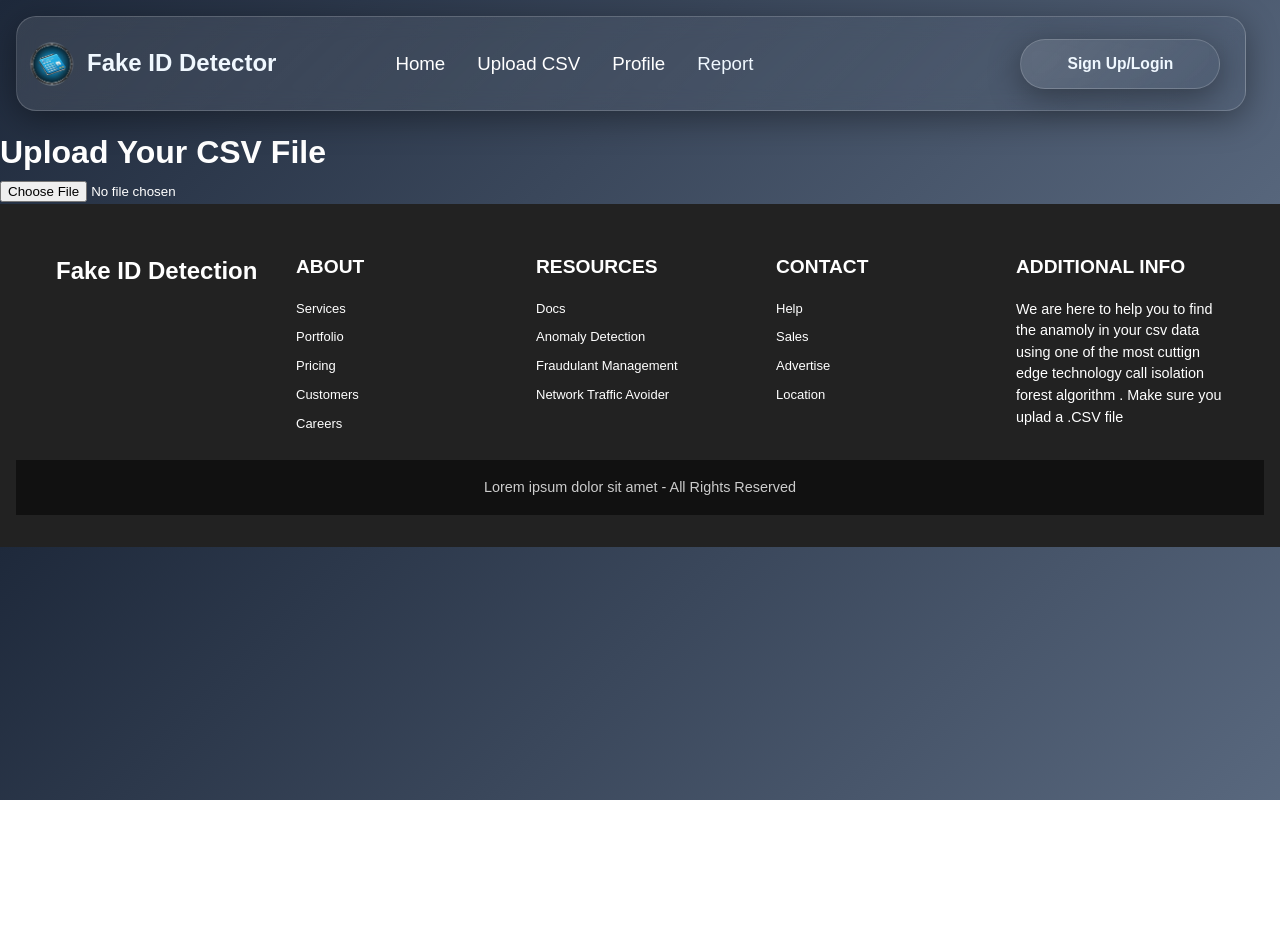
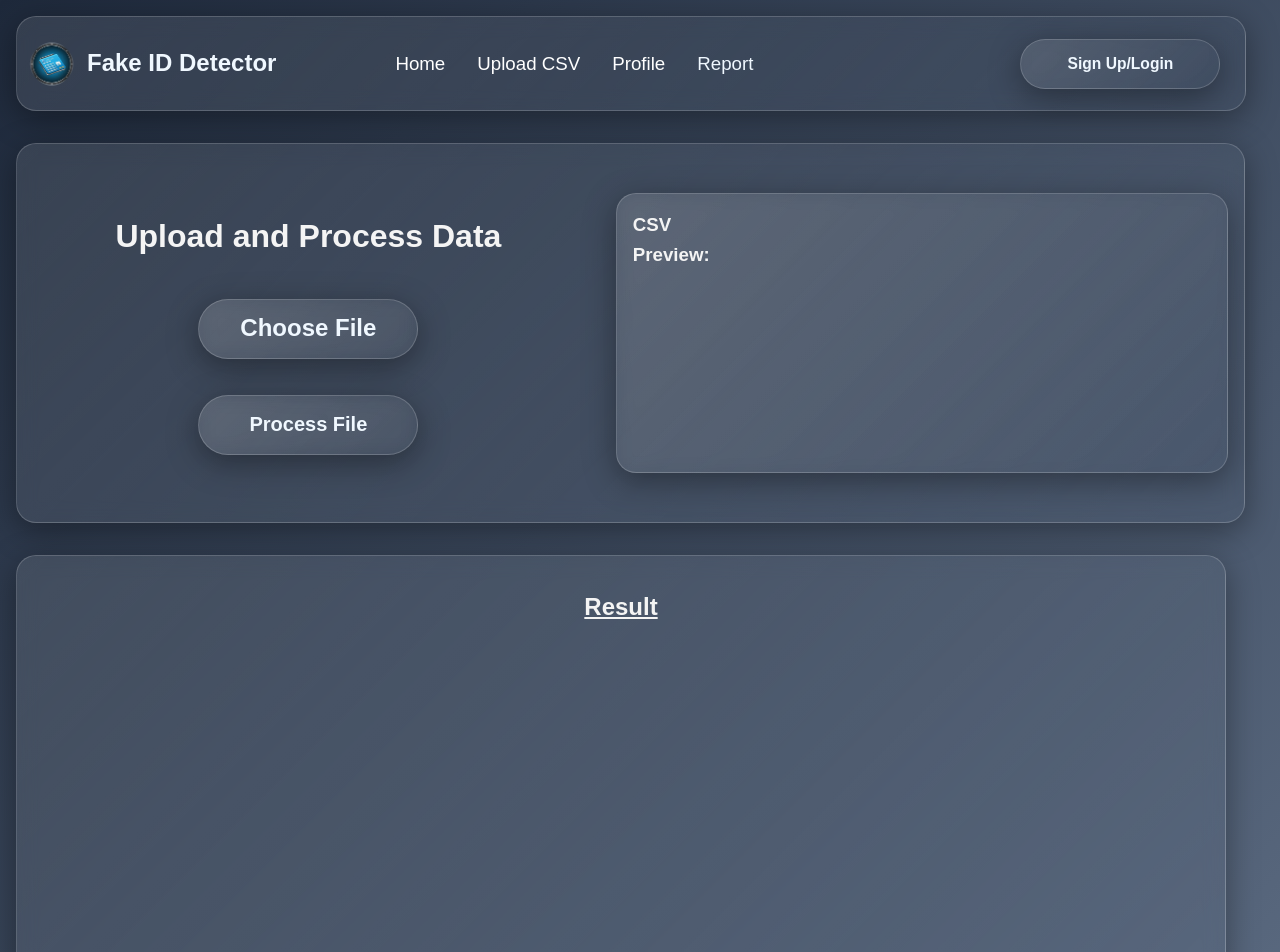
Before and after one commit to keerthirajsivashankar/Fake_ID_Detection, a React (Vite) app: page /upload in a window 1280 px wide. Shown: the top 952 px of the page. Before the commit the page ends 800 px from the top, so only its background shows below. Built offline with nearby package versions, Linux system fonts and the light colour scheme; a web font is replaced by a local one.

Commit message:
Done with frontend

```diff
--- a/package.json
+++ b/package.json
@@ -11,6 +11,7 @@
   },
   "dependencies": {
     "framer-motion": "^12.0.5",
+    "papaparse": "^5.5.2",
     "react": "^18.3.1",
     "react-dom": "^18.3.1",
     "react-router-dom": "^7.1.3"
--- a/src/App.jsx
+++ b/src/App.jsx
@@ -3,7 +3,9 @@ import { BrowserRouter as Router, Routes, Route, Link } from 'react-router-dom';
 import { motion } from 'framer-motion';
 import Logo from "./icon.png";
 import Image from "./Image.png";
-import upload from "./upload";
+import Profile from "./profile.jpg";
+import Papa from "papaparse";
+import Upload from "./upload";
 const pageVariants = {
   initial: {
     opacity: 0,
@@ -149,8 +151,15 @@ const ProfilePage = () => (
     variants={pageVariants}
     transition={pageTransition}
   >
-    <h1 className="text-3xl font-bold">Profile Page</h1>
-    <p className="mt-2">This is where user details will be displayed.</p>
+    <div className="profile-page">
+      <div className="profile1">
+        <h2>User Profile</h2>
+        <img className="profilephoto" src={Profile} alt="" />
+        <h2>Name : Keerthi Raj S</h2>
+        <h2>Gender : Male</h2>
+        <h2>D.O.B : 14/4/2004</h2>
+      </div>
+    </div>
   </motion.div>
 );
 
@@ -159,7 +168,7 @@ const App = () => (
     <Header />
     <Routes>
       <Route path="/" element={<LandingPage />} />
-      <Route path="/upload" element={<UploadPage />} />
+      <Route path="/upload" element={<Upload />} />
       <Route path="/profile" element={<ProfilePage />} />
     </Routes>
     <Footer />
--- a/src/index.css
+++ b/src/index.css
@@ -261,3 +261,151 @@ body {
     height: 400px;
     width: 100%;
 }
+/*Profile-page*/
+.profile-page{
+  display: flex;
+  flex-direction: column;
+  justify-content: center;
+  align-items: center;
+  height: 600px;
+  color: #fff;
+  width: 100%;
+}
+.profile1{
+  display: flex;
+  flex-direction: column;
+  justify-content: center;
+  align-items: center;
+  height: 500px;
+  width: 35%;
+  background: linear-gradient(135deg, rgba(255, 255, 255, 0.1), rgba(255, 255, 255, 0));
+  backdrop-filter: blur(10px);
+  -webkit-backdrop-filter: blur(10px);
+  color: aliceblue;
+  border: 1px solid rgba(255, 255, 255, 0.18);
+  box-shadow: 0 8px 32px 0 rgba(0, 0, 0, 0.37);
+  border-radius: 20px;
+
+}
+.profilephoto{
+  height: 150px;
+  width: 150px;
+  border-radius: 50%;
+}
+/*Processing Page*/
+.processing-page {
+  color: #f4f4f4;
+  width: 100%;
+  border-radius: 20px;
+  display: flex;
+  justify-content: center;
+  flex-direction: column;
+}
+
+.result-1 {
+  height: 380px;
+  width: 96%;
+  margin: 1rem;
+  background: linear-gradient(135deg, rgba(255, 255, 255, 0.1), rgba(255, 255, 255, 0));
+  backdrop-filter: blur(10px);
+  -webkit-backdrop-filter: blur(10px);
+  border: 1px solid rgba(255, 255, 255, 0.18);
+  box-shadow: 0 8px 32px 0 rgba(0, 0, 0, 0.37);
+  display: flex;
+  justify-content: center;
+  align-items: center;
+  flex-direction: row;
+  justify-content: space-around;
+  border-radius: 20px;
+}
+.result1{
+  text-decoration: underline;
+}
+.pr {
+  height: 280px;
+  width: 45%;
+  margin: 1rem;
+
+  display: flex;
+  justify-content: center;
+  align-items: center;
+  flex-direction: column;
+  justify-content: space-around;
+  border-radius: 20px;
+}
+
+.pl {
+  width: 50%; /* Adjusted width */
+  height: 280px; /* Adjusted height */
+  margin: 1rem;
+  background: linear-gradient(135deg, rgba(255, 255, 255, 0.1), rgba(255, 255, 255, 0));
+  backdrop-filter: blur(10px);
+  -webkit-backdrop-filter: blur(10px);
+  border: 1px solid rgba(255, 255, 255, 0.18);
+  box-shadow: 0 8px 32px 0 rgba(0, 0, 0, 0.37);
+  display: flex;
+  justify-content: center;
+  align-items: flex-start;
+  padding: 1rem;
+  border-radius: 20px;
+  overflow-y: auto;
+}
+
+.result {
+  height: 500px;
+  width: 1210px;
+  margin: 1rem;
+  background: linear-gradient(135deg, rgba(255, 255, 255, 0.1), rgba(255, 255, 255, 0));
+  backdrop-filter: blur(10px);
+  -webkit-backdrop-filter: blur(10px);
+  border: 1px solid rgba(255, 255, 255, 0.18);
+  box-shadow: 0 8px 32px 0 rgba(0, 0, 0, 0.37);
+  display: flex;
+  justify-content: center;
+  padding: 2rem;
+  border-radius: 20px;
+}
+table {
+  width: 100%;
+  border-collapse: collapse;
+  margin: 10px;
+  background-color: #ddd;
+  color: #242f65;
+}
+
+table, th, td {
+  border: 1px solid #ddd;
+  text-align: left;
+  margin: 2%;
+}
+
+th, td {
+  padding: 8px;
+}
+
+th {
+  background-color: #f2f2f2;
+}
+.ubtn {
+  height: 60px;
+  width: 220px;
+  border-radius: 35px;
+  border: 0px solid;
+  background: linear-gradient(135deg, rgba(255, 255, 255, 0.1), rgba(255, 255, 255, 0));
+  backdrop-filter: blur(10px);
+  -webkit-backdrop-filter: blur(10px);
+  color: aliceblue;
+  border: 1px solid rgba(255, 255, 255, 0.18);
+  box-shadow: 0 8px 32px 0 rgba(0, 0, 0, 0.37);
+  text-align: center;
+  display: flex;
+  align-items: center;
+  justify-content: center;
+}
+
+pre {
+  white-space: pre-wrap;
+  word-wrap: break-word;
+  font-family: 'Courier New', Courier, monospace;
+  color: #fff;
+}
--- a/src/upload.jsx
+++ b/src/upload.jsx
@@ -1,7 +1,7 @@
 import React, { useState } from "react";
 import { motion } from "framer-motion";
+import Papa from "papaparse"; // Import PapaParse
 
-// Define your pageVariants and pageTransition if you need them for animations
 const pageVariants = {
   initial: { opacity: 0 },
   in: { opacity: 1 },
@@ -12,19 +12,32 @@ const pageTransition = {
   duration: 0.5,
 };
 
-const UploadPage = () => {
+const ProcessingPage = () => {
   const [file, setFile] = useState(null);
+  const [csvData, setCsvData] = useState([]);
 
   const handleFileUpload = (event) => {
-    setFile(event.target.files[0]);
+    const uploadedFile = event.target.files[0];
+    setFile(uploadedFile);
+
+    if (uploadedFile && uploadedFile.type === "text/csv") {
+      Papa.parse(uploadedFile, {
+        complete: (result) => {
+          console.log("Parsed CSV result:", result);
+          setCsvData(result.data);
+        },
+        header: true,
+      });
+    } else {
+      alert("Please upload a valid CSV file!");
+    }
   };
 
-  const handleUploadClick = () => {
+  const handleProcess = () => {
     if (file) {
-      console.log("File Uploaded:", file.name);
-      // Add logic for uploading or processing the file here
+      console.log("Processing file:", file.name);
     } else {
-      alert("Please select a file to upload!");
+      alert("Please upload a file!");
     }
   };
 
@@ -37,24 +50,54 @@ const UploadPage = () => {
       variants={pageVariants}
       transition={pageTransition}
     >
-      <h1 className="text-3xl font-bold">Upload Your CSV File</h1>
-      {/* Hidden file input */}
+     <div className="processing-page">
+      <div className="result-1">
+        <div className="pr">
+          <h1>Upload and Process Data</h1>
           <input
             id="file-upload"
             type="file"
             onChange={handleFileUpload}
             style={{ display: "none" }}
           />
-      {/* Label styled as button */}
           <label htmlFor="file-upload" className="ubtn">
             <h2>Choose File</h2>
           </label>
-      <button className="ubtn" onClick={handleUploadClick}>
-        <h2>Upload File</h2>
+          <button className="ubtn" onClick={handleProcess}>
+            <h2>Process File</h2>
           </button>
           {file && <p>Uploaded File: {file.name}</p>}
+        </div>
+
+        <div className="pl">
+          <h3>CSV Preview:</h3>
+          <table>
+            <thead>
+              <tr>
+                {csvData[0] && Object.keys(csvData[0]).map((header) => (
+                  <th key={header}>{header}</th>
+                ))}
+              </tr>
+            </thead>
+            <tbody>
+              {csvData.map((row, index) => (
+                <tr key={index}>
+                  {Object.values(row).map((value, idx) => (
+                    <td key={idx}>{value}</td>
+                  ))}
+                </tr>
+              ))}
+            </tbody>
+          </table>
+        </div>
+      </div>
+
+      <div className="result">
+        <h2 className="result1">Result</h2>
+      </div>
+    </div>
     </motion.div>
   );
 };
 
-export default UploadPage;
+export default ProcessingPage;
```
Also changed, not shown: src/upload1.jsx (added, +15 -0 lines), src/profile.jpg (added), 1 other file (tests, documents, lock files or other folders). Lines whose indentation alone changed are shown as unchanged.
